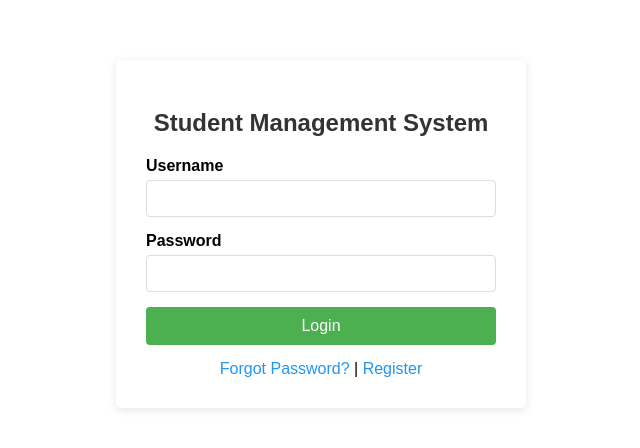
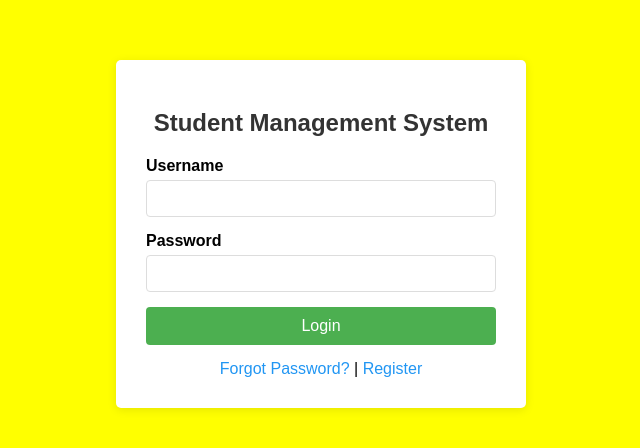
Before and after one commit to ramalingam123maha-commits/Student_Management, a plain HTML site: page Login.html in a window 1280 px wide. Shown: the part 166-614 px from the top of the page, without its empty margins (319-959 px from the left). Drawn offline with Linux system fonts and the light colour scheme.

Commit message:
Edit the body background color to "Yellow" in the file "Login.html"

```diff
--- a/Login.html
+++ b/Login.html
@@ -7,7 +7,7 @@
     <style>
         body {
             font-family: Arial, sans-serif;
-            background-color: White;
+            background-color: Yellow;
             margin: 0;
             padding: 0;
             display: flex;
```
